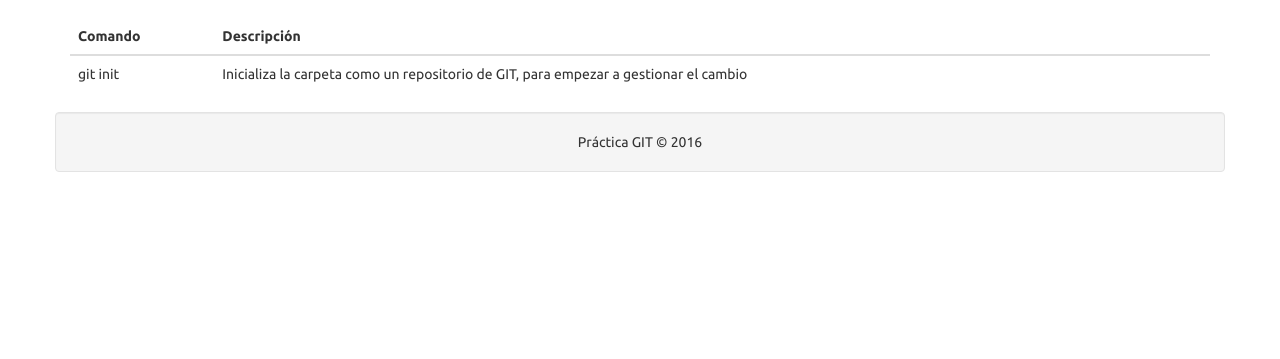
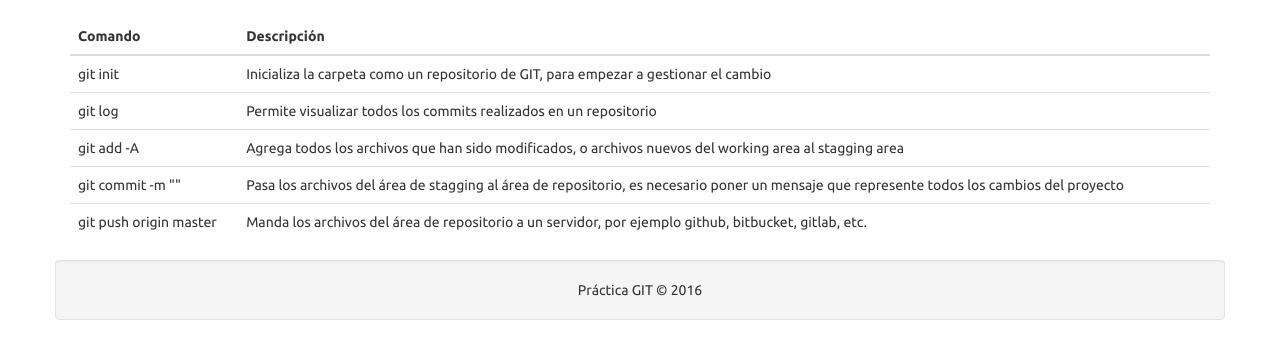
Before and after one commit to lc850/paginaGIT, a plain HTML site: page index.html in a window 1280 px wide. Shown: the part 255-614 px from the top of the page. Drawn offline with Linux system fonts and the light colour scheme.

Commit message:
Mas comandos a la tabla

```diff
--- a/index.html
+++ b/index.html
@@ -28,6 +28,22 @@
 								<td>git init</td>
 								<td>Inicializa la carpeta como un repositorio de GIT, para empezar a gestionar el cambio</td>
 							</tr>
+							<tr>
+								<td>git log</td>
+								<td>Permite visualizar todos los commits realizados en un repositorio</td>
+							</tr>
+							<tr>
+								<td>git add -A</td>
+								<td>Agrega todos los archivos que han sido modificados, o archivos nuevos del working area al stagging area</td>
+							</tr>
+							<tr>
+								<td>git commit -m ""</td>
+								<td>Pasa los archivos del área de stagging al área de repositorio, es necesario poner un mensaje que represente todos los cambios del proyecto</td>
+							</tr>
+							<tr>
+								<td>git push origin master</td>
+								<td>Manda los archivos del área de repositorio a un servidor, por ejemplo github, bitbucket, gitlab, etc.</td>
+							</tr>
 						</tbody>
 					</table>
 				</div>
```
